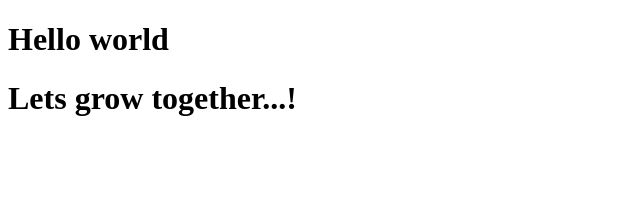
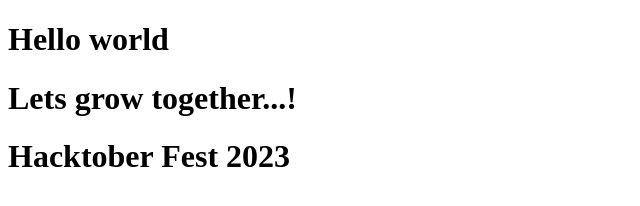
Before and after one commit to Binshad-P/Fest, a plain HTML site: page index.html in a window 1280 px wide. Shown: the whole page, without its empty margins (0-640 px from the left). Drawn offline with Linux system fonts and the light colour scheme.

Commit message:
Updated index.html

```diff
--- a/index.html
+++ b/index.html
@@ -8,5 +8,6 @@
 <body>
     <h1>Hello world</h1>
     <h1>Lets grow together...!</h1>
+    <h1>Hacktober Fest 2023</h1>
 </body>
 </html>
```
